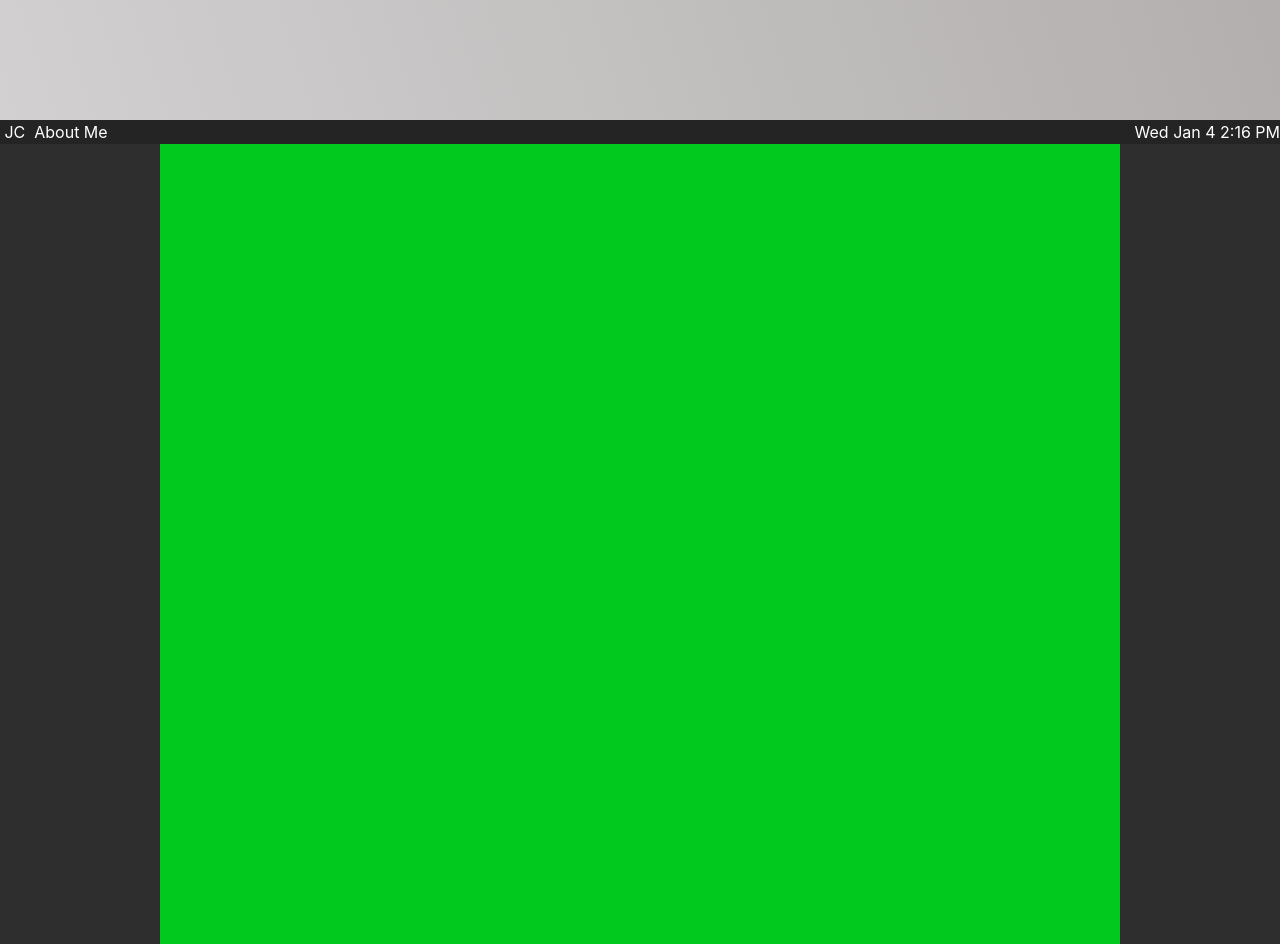
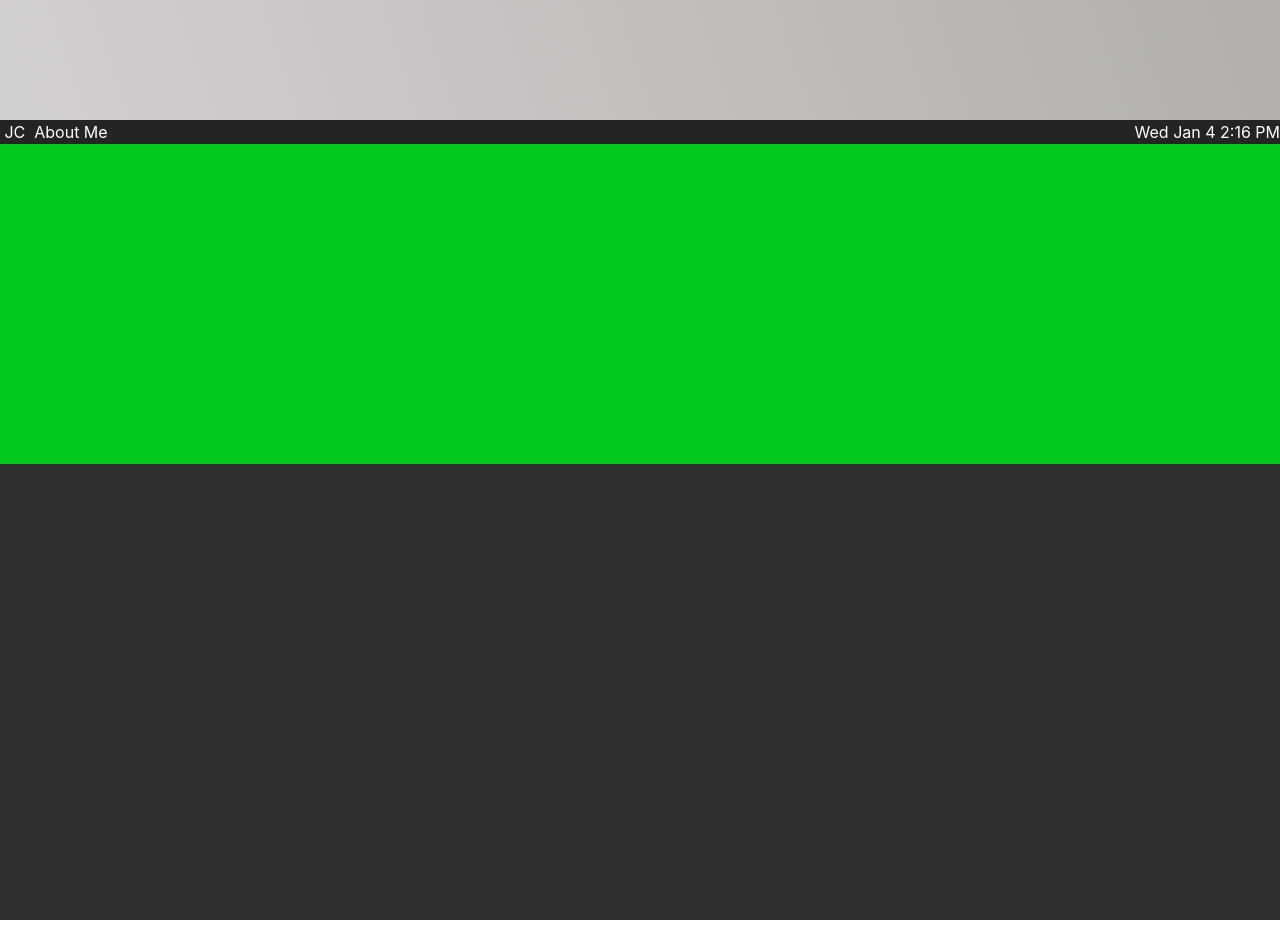
Before and after one commit to johnclimie/portfolio-2023, a Next.js app: page / in a window 1280 px wide. Shown: the part 680-1624 px from the top of the page. After the commit the page ends 1600 px from the top, so only its background shows below. Built offline with nearby package versions, Linux system fonts and the light colour scheme; a web font is replaced by a local one.

Commit message:
Troubleshooting height property

```diff
--- a/styles/Home.module.css
+++ b/styles/Home.module.css
@@ -129,7 +129,10 @@
 }
 
 .aboutMe {
+  display: flex;
+  flex-direction: column;
   min-height: 100vh;
+  height: 100%;
   background-color: #2E2E2E
 }
 
@@ -155,15 +158,14 @@
 
 .aboutMeContent {
   display: flex;
-  height: 100%;
+  min-height: 100%;
   justify-content: center;
   align-items: center;
-  height: 100%;
 }
 
 .aboutMeGrid {
-  max-width: 60rem;
+  max-width: 100rem;
   width: 100%;
-  height: 50rem;
+  height: 20rem;
   background-color: #01c91d;
 }
--- a/styles/globals.css
+++ b/styles/globals.css
@@ -27,6 +27,7 @@ time, mark, audio, video {
 
 html {
 	overflow-x: hidden;
+	height: 100%;
 }
 
 article, aside, details, figcaption, figure,
```
